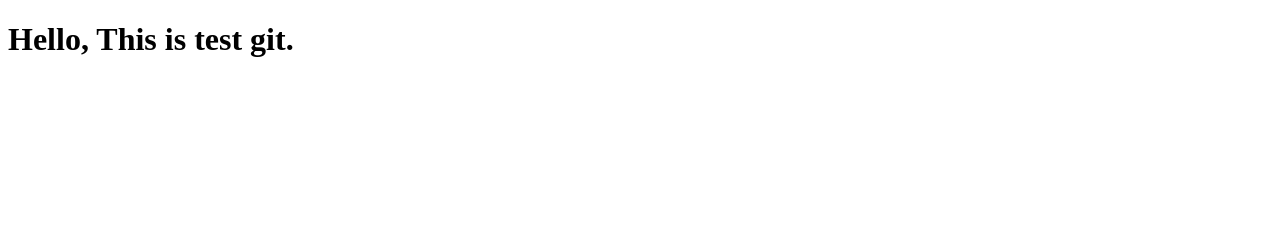
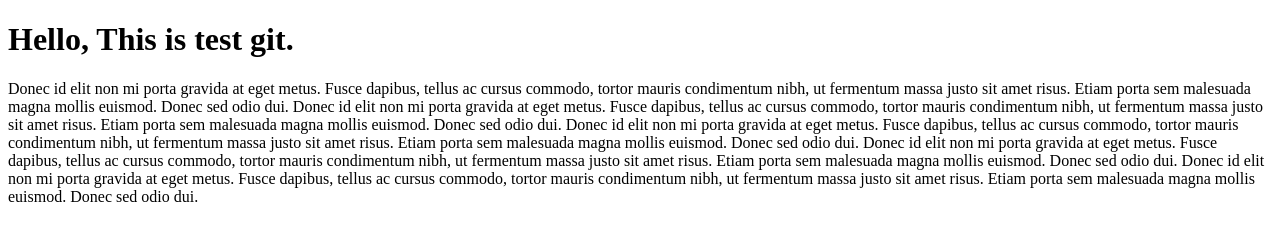
Before and after one commit to zaman-hridoy/git-demo, a plain HTML site: page index.html in a window 1280 px wide. Drawn offline with Linux system fonts and the light colour scheme.

Commit message:
A few more changes for our websites

```diff
--- a/index.html
+++ b/index.html
@@ -3,9 +3,18 @@
 <head>
     <meta charset="UTF-8">
     <meta name="viewport" content="width=device-width, initial-scale=1.0">
-    <title>Document</title>
+    <title>Home Page</title>
 </head>
 <body>
     <h1>Hello, This is test git.</h1>
+    <p>Donec id elit non mi porta gravida at eget metus. Fusce dapibus, tellus ac cursus commodo, tortor mauris condimentum nibh, ut fermentum massa justo sit amet risus. Etiam porta sem malesuada magna mollis euismod. Donec sed odio dui.
+
+        Donec id elit non mi porta gravida at eget metus. Fusce dapibus, tellus ac cursus commodo, tortor mauris condimentum nibh, ut fermentum massa justo sit amet risus. Etiam porta sem malesuada magna mollis euismod. Donec sed odio dui.
+
+        Donec id elit non mi porta gravida at eget metus. Fusce dapibus, tellus ac cursus commodo, tortor mauris condimentum nibh, ut fermentum massa justo sit amet risus. Etiam porta sem malesuada magna mollis euismod. Donec sed odio dui.
+
+        Donec id elit non mi porta gravida at eget metus. Fusce dapibus, tellus ac cursus commodo, tortor mauris condimentum nibh, ut fermentum massa justo sit amet risus. Etiam porta sem malesuada magna mollis euismod. Donec sed odio dui.
+
+        Donec id elit non mi porta gravida at eget metus. Fusce dapibus, tellus ac cursus commodo, tortor mauris condimentum nibh, ut fermentum massa justo sit amet risus. Etiam porta sem malesuada magna mollis euismod. Donec sed odio dui.</p>
 </body>
 </html>
```
Also changed, not shown: 1 other file.
